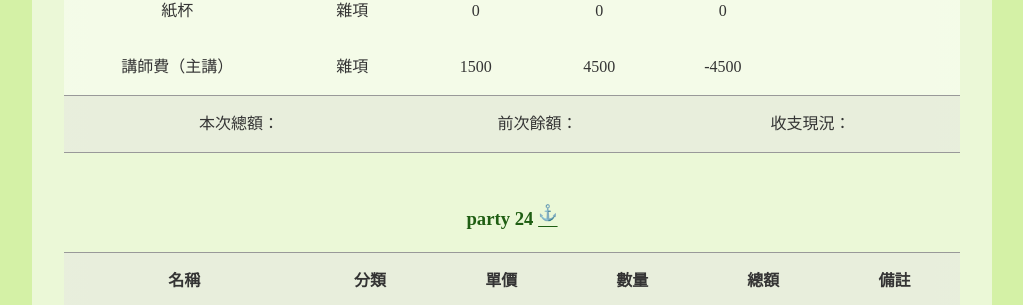
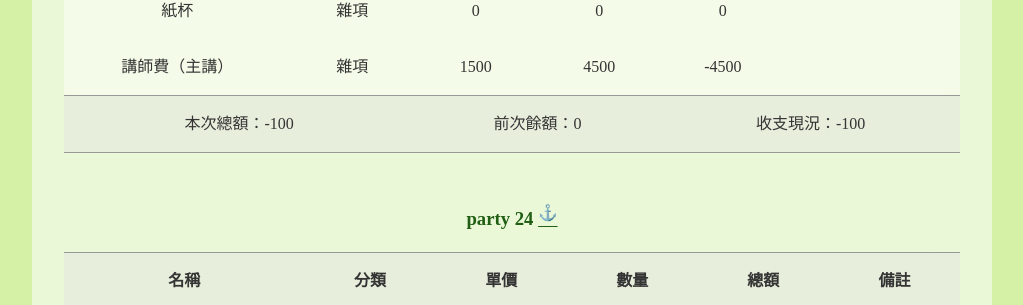
Before and after one commit to f2etw/f2etw.github.io, a Jekyll site: the page built from records.html, in a window 1280 px wide and 900 px high, scrolled down 1176 px. Shown: the part 145-450 px from the top of the window, without its empty margins (128-1151 px from the left). Built offline with Jekyll 4.4.1, drawn with Linux system fonts in a browser that asks for light colours.

Commit message:
1 月總額更新

```diff
--- a/_data/records/20170123-F2ERGBA.yml
+++ b/_data/records/20170123-F2ERGBA.yml
@@ -50,6 +50,6 @@ data:
       total: -4500
       note:
 
-total:
-# property: 65490
-# balance: 69982
+total: -100
+property: 0
+balance: -100
```
